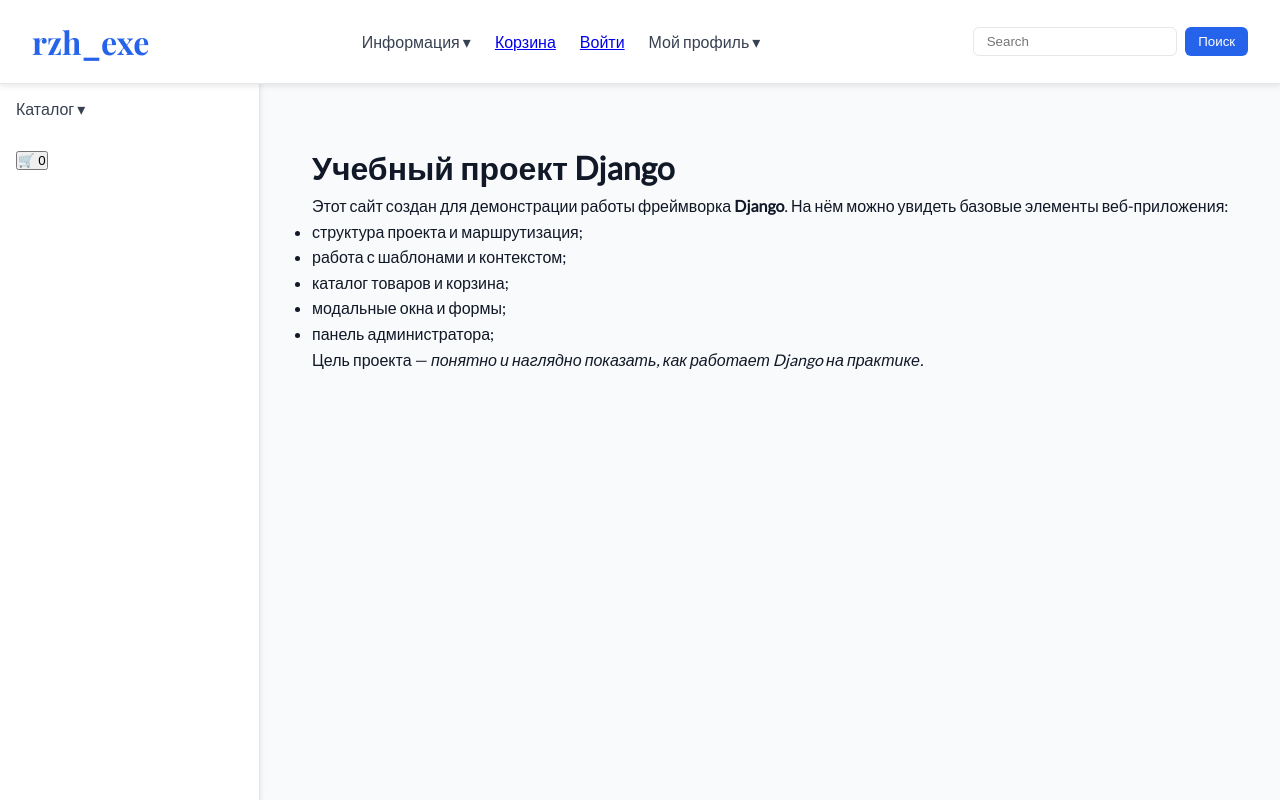
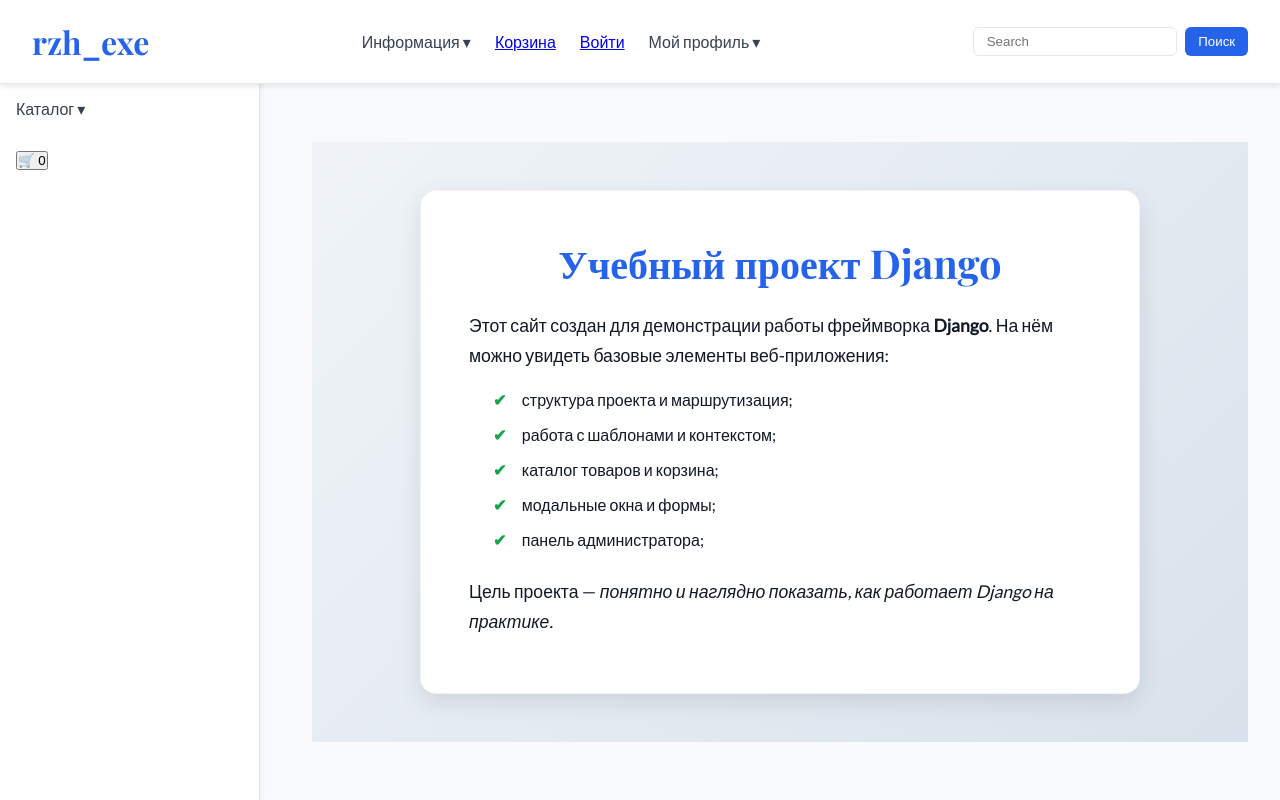
Before and after one commit to DmitryRzhansky/study_store_project_django, a Django app: page / in a window 1280 px wide. Run offline with Django 5.2, Linux system fonts and the light colour scheme; data comes from the database, SQL or seed files in the repository; some libraries are stand-ins or nearby versions.

Commit message:
feat(main): добавлен интро-блок на главную страницу
- index.html:
  - создан контейнер .intro-wrapper для центрирования контента по вертикали и горизонтали
  - добавлена карточка .intro-card с тенью, скруглениями и анимацией появления (fadeIn)
  - внутри карточки:
    - заголовок h1 с контрастным цветом и центровкой
    - параграфы с читаемым шрифтом и межстрочным интервалом
    - список возможностей проекта с зелёными галочками
    - подчёркивание цели проекта через <em>

- CSS:
  - .intro-wrapper: flex-центрирование и мягкий градиент фона
  - .intro-card: фон, скругление, padding, тень, border и плавная анимация fadeIn
  - h1, p, ul, li: стили для читаемости и контрастности
  - добавлены CSS-переменные для цветов (--primary-color, --secondary-color, --card-bg, --text-light)
  - анимация fadeIn для плавного появления карточки

```diff
--- a/main/templates/main/index.html
+++ b/main/templates/main/index.html
@@ -7,8 +7,7 @@
         <h1>Учебный проект Django</h1>
         <p>
             Этот сайт создан для демонстрации работы фреймворка
-                <strong>Django</strong>. На нём можно увидеть базовые элементы
-                веб-приложения:
+            <strong>Django</strong>. На нём можно увидеть базовые элементы веб-приложения:
         </p>
         <ul>
             <li>структура проекта и маршрутизация;</li>
--- a/static/deps/css/base.css
+++ b/static/deps/css/base.css
@@ -11,3 +11,72 @@ body {
     color: var(--text-light);
     line-height: 1.6;
 }
+
+/* Intro wrapper - центрирование и фон */
+.intro-wrapper {
+    display: flex;
+    justify-content: center;
+    align-items: center;
+    min-height: calc(100vh - 200px);
+    padding: 2rem;
+    background: linear-gradient(135deg, #f0f4f8, #d9e2ec);
+}
+
+/* Карточка */
+.intro-card {
+    background-color: var(--card-bg, #ffffff);
+    border-radius: 16px;
+    padding: 2.5rem 3rem;
+    max-width: 720px;
+    width: 100%;
+    box-shadow: 0 8px 25px rgba(0,0,0,0.1);
+    border: 1px solid rgba(0,0,0,0.05);
+    animation: fadeIn 0.6s ease;
+}
+
+/* Заголовок */
+.intro-card h1 {
+    font-family: 'Playfair Display', serif;
+    font-size: 2.5rem;
+    font-weight: 700;
+    color: var(--primary-color, #1a202c);
+    margin-bottom: 1rem;
+    text-align: center;
+}
+
+/* Параграф */
+.intro-card p {
+    font-size: 1.1rem;
+    color: var(--text-light, #333333);
+    margin-bottom: 1rem;
+    line-height: 1.7;
+}
+
+/* Список */
+.intro-card ul {
+    list-style: none;
+    margin: 1rem 0 1.5rem 1.5rem;
+    padding: 0;
+}
+
+.intro-card ul li {
+    margin-bottom: 0.6rem;
+    position: relative;
+    font-size: 1rem;
+    color: var(--text-light, #333333);
+    padding-left: 1.8rem;
+}
+
+.intro-card ul li::before {
+    content: "✔";
+    position: absolute;
+    left: 0;
+    color: var(--secondary-color, #2b6cb0);
+    font-weight: bold;
+}
+
+/* Анимация появления */
+@keyframes fadeIn {
+    from { opacity: 0; transform: translateY(20px); }
+    to { opacity: 1; transform: translateY(0); }
+}
```
Lines whose indentation alone changed are shown as unchanged.
